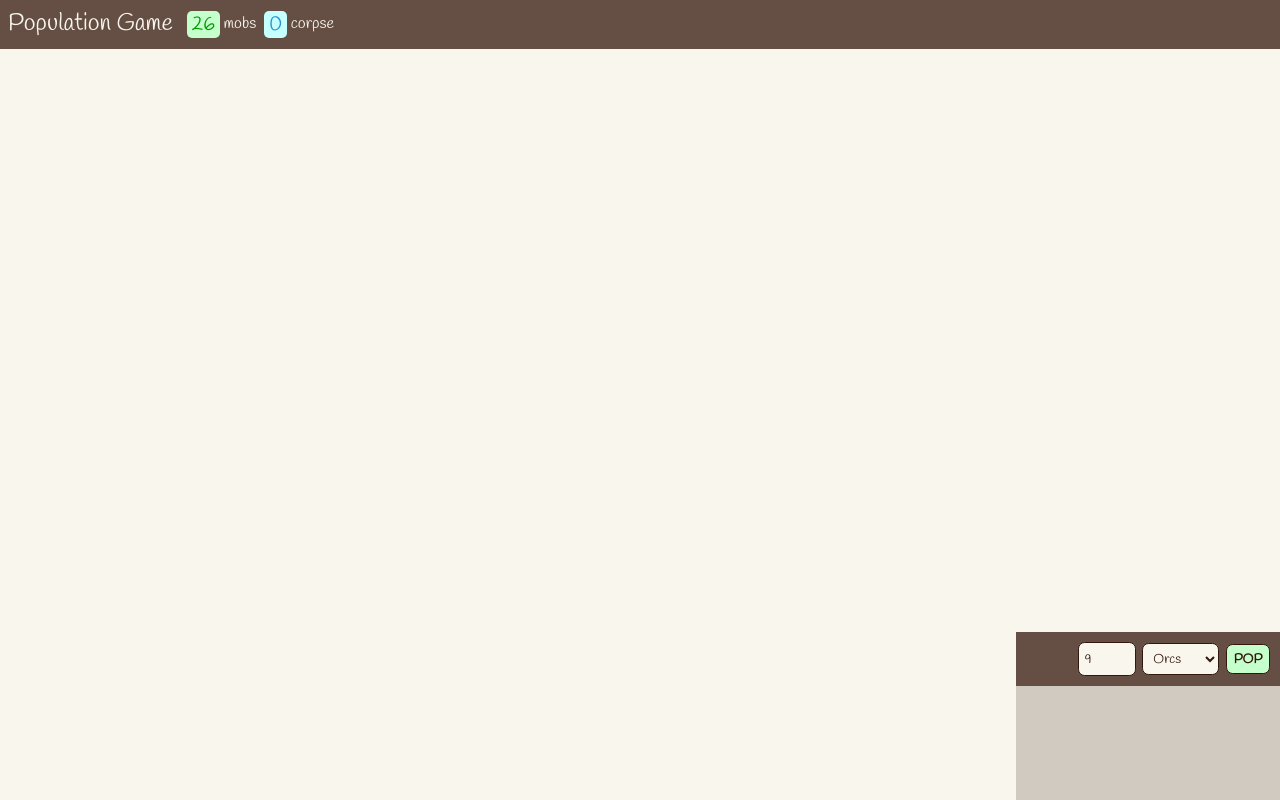
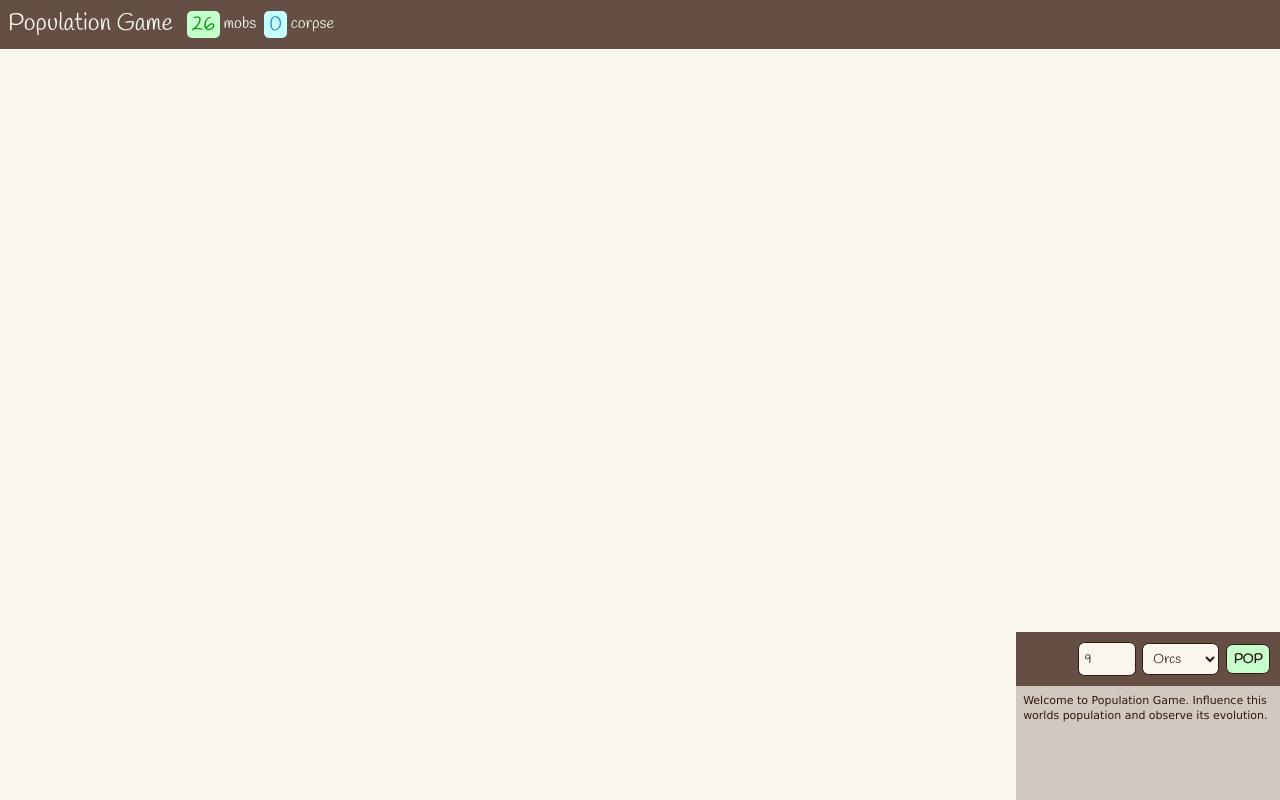
Before and after one commit to gyroscopico/population-life-cycles, a React app: page / in a window 1280 px wide. Built offline with nearby package versions, Linux system fonts and the light colour scheme.

Commit message:
welcome message, unit testing increased to 100% for src/utils, heapsnapshots exported from Chrome

```diff
--- a/src/app/app.jsx
+++ b/src/app/app.jsx
@@ -37,7 +37,7 @@ export default class App extends Component {
       frameRate: 0,
 
       // Keep track of all messages that should be logged and displayed.
-      log: [],
+      log: [C.WELCOME],
     });
 
     // Functions of the game.
--- a/src/constants.js
+++ b/src/constants.js
@@ -29,6 +29,10 @@ export const COLOR = {
   WHITE: '#F9F7ED',
   BLACK: '#33170D',
 };
+
+// Welcome message.
+export const WELCOME = `Welcome to Population Game.
+    Influence this worlds population and observe its evolution.`;
 
 // Keys.
 export const MALE = 'male';
--- a/src/utils/scroll-to-bottom.js
+++ b/src/utils/scroll-to-bottom.js
@@ -1,3 +1,5 @@
 export const scrollToBottom = element => {
   element.scrollTop = element.scrollHeight;
+
+  return element;
 };
```
Also changed, not shown: 6 other files (tests, documents, lock files or other folders).
